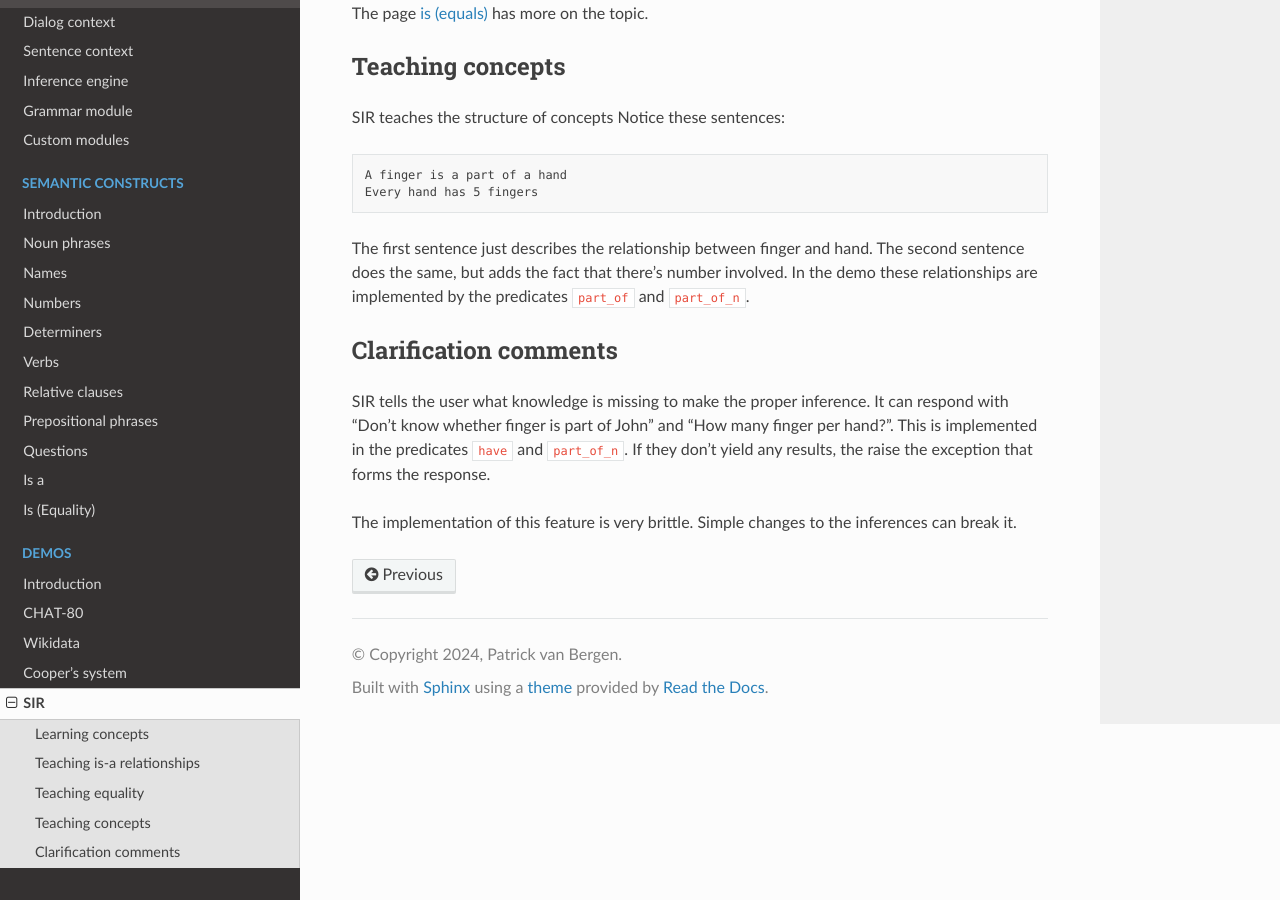
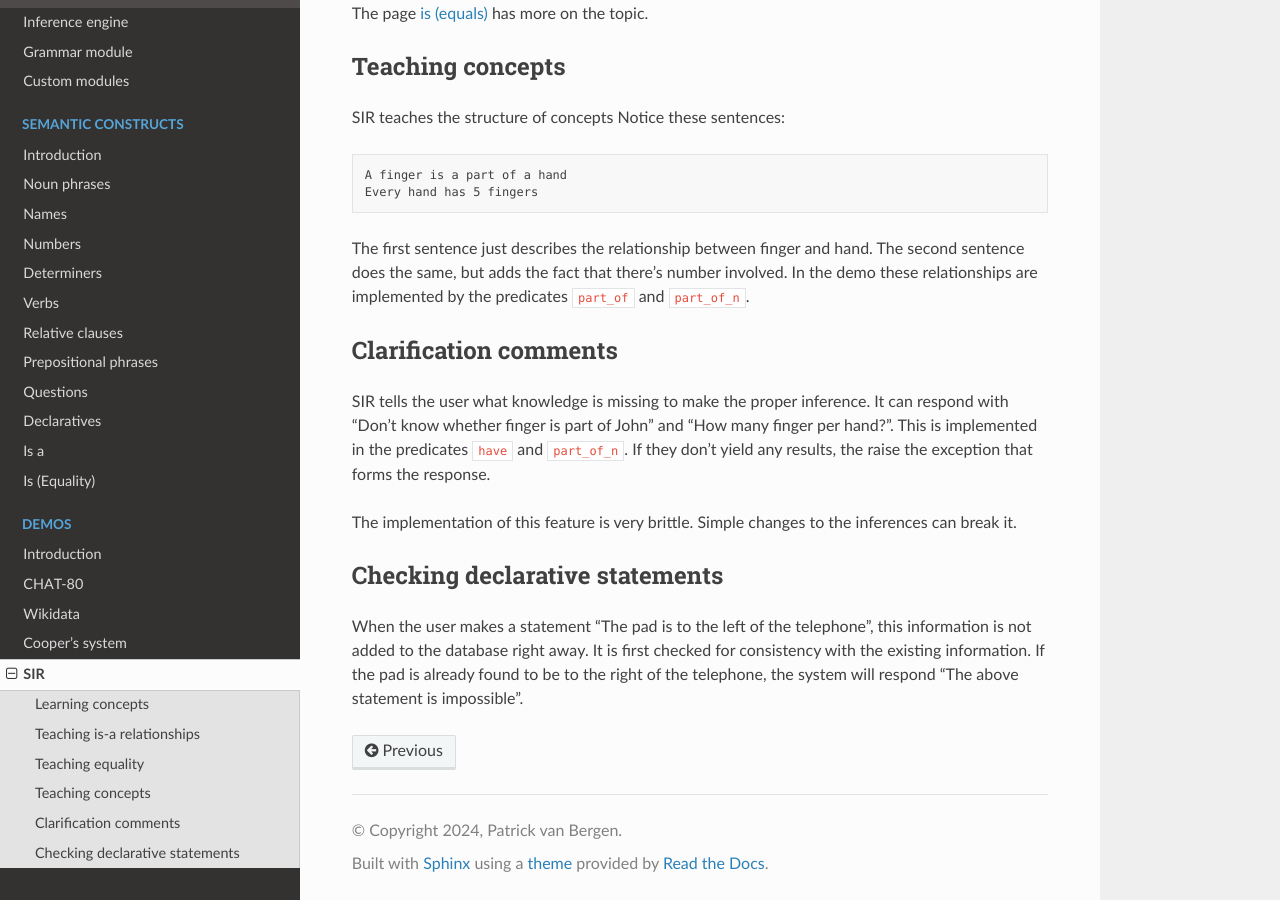
Before and after one commit to garfix/richard-readthedocs, a Sphinx documentation site: the page built from docs/source/demos/sir.md, in a window 1280 px wide and 900 px high, scrolled down 688 px. Built offline with Sphinx 7.4.7 and the Read the Docs theme 3.1.0, drawn with Linux system fonts in a browser that asks for light colours.

Commit message:
declaratives

```diff
--- a/docs/source/demos/sir.md
+++ b/docs/source/demos/sir.md
@@ -32,3 +32,7 @@ The first sentence just describes the relationship between finger and hand. The
 SIR tells the user what knowledge is missing to make the proper inference. It can respond with "Don't know whether finger is part of John" and "How many finger per hand?". This is implemented in the predicates `have` and `part_of_n`. If they don't yield any results, the raise the exception that forms the response.
 
 The implementation of this feature is very brittle. Simple changes to the inferences can break it.
+
+## Checking declarative statements
+
+When the user makes a statement "The pad is to the left of the telephone", this information is not added to the database right away. It is first checked for consistency with the existing information. If the pad is already found to be to the right of the telephone, the system will respond "The above statement is impossible".
--- a/docs/source/index.rst
+++ b/docs/source/index.rst
@@ -41,6 +41,7 @@ This Python software library allows you to turn human language sentences into Py
    language/relative-clauses.md
    language/prepositional-phrases.md
    language/questions.md
+   language/declaratives.md
    language/is-a.md
    language/is-equality.md
 
```
Also changed, not shown: docs/source/language/declaratives.md (added, +38 -0 lines), docs/source/language/is-a.md (+2 -0 lines).
